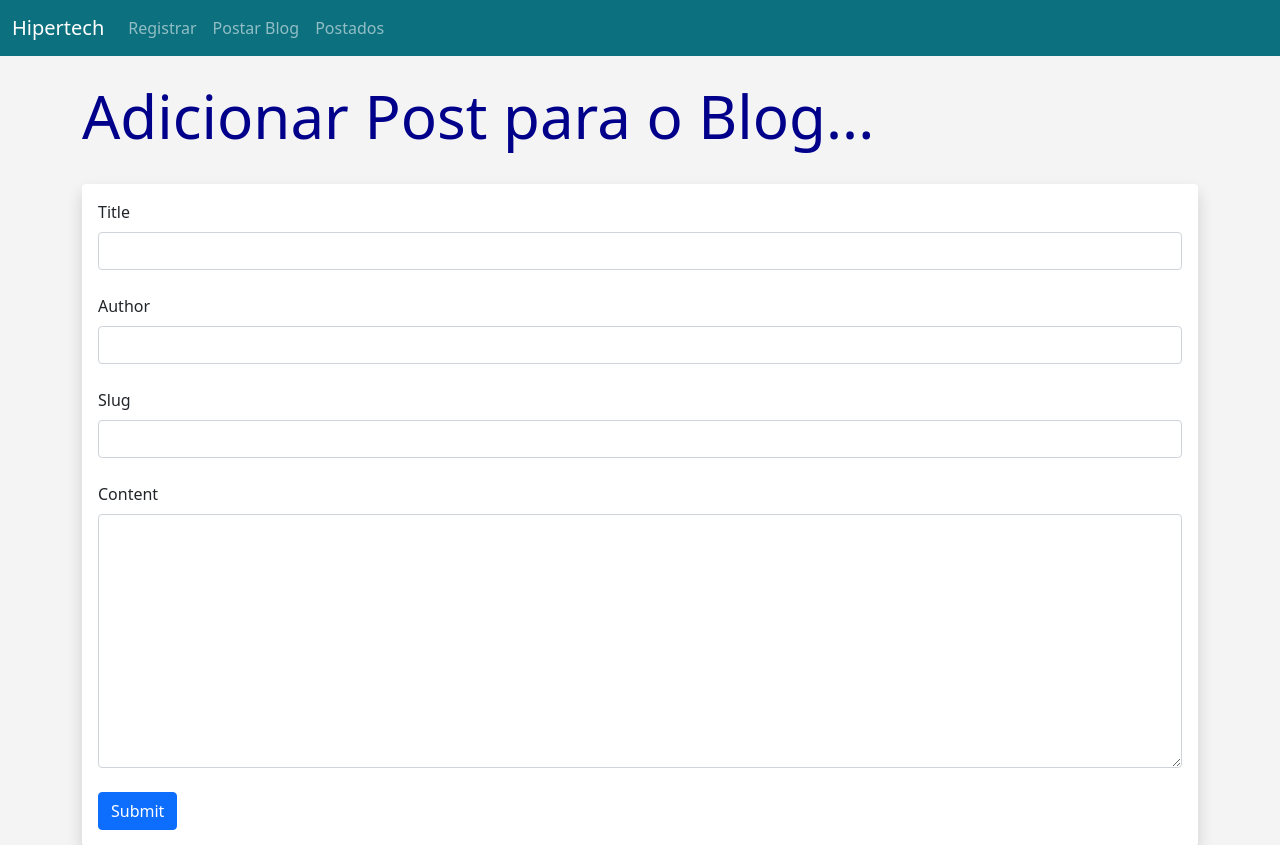
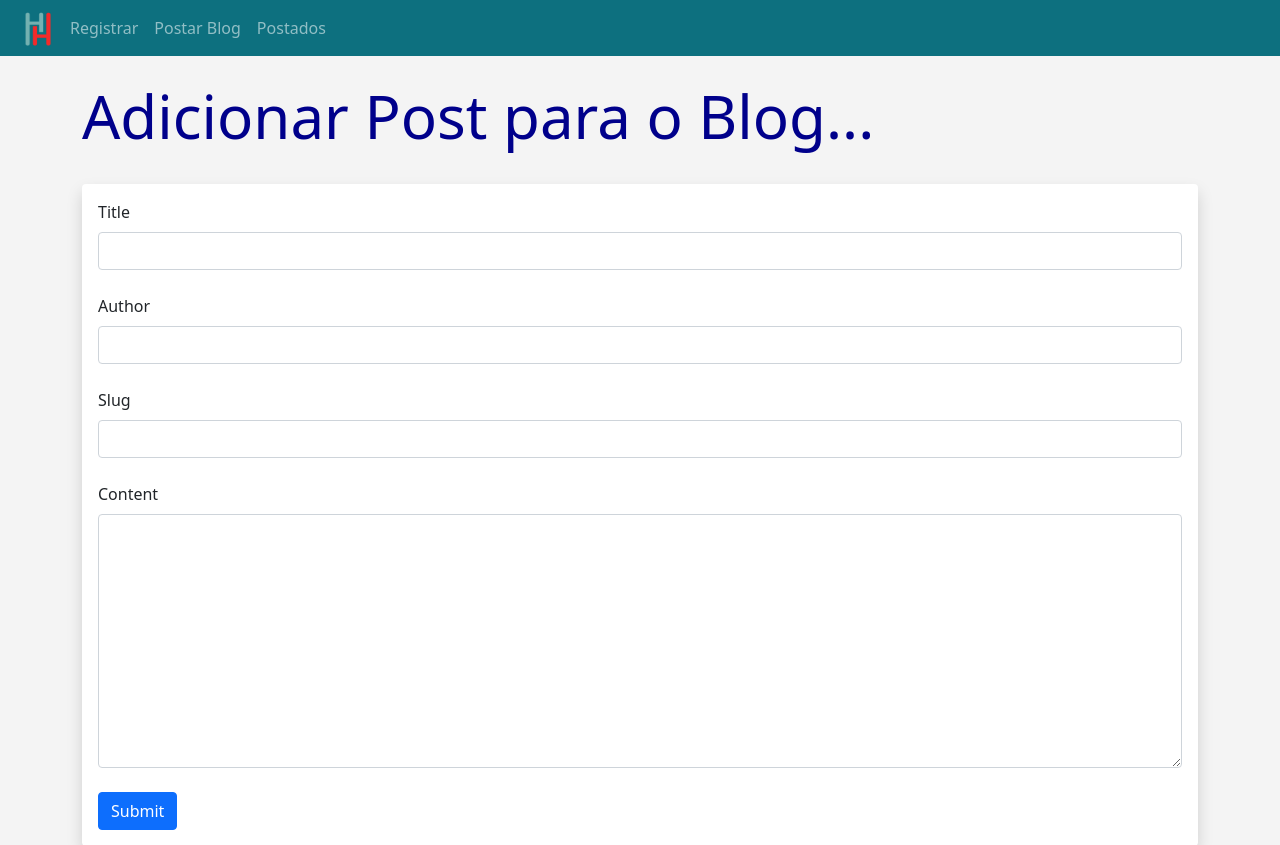
Before and after one commit to iMaary/project-blog-hiperhabit-flask, a Flask app: page /add-post in a window 1280 px wide. Shown: the top 845 px of the page. Run offline with Flask 2, Linux system fonts and the light colour scheme.

Commit message:
logo home navbar hiperhabit added

```diff
--- a/hipertech/templates/navbar.html
+++ b/hipertech/templates/navbar.html
@@ -1,11 +1,13 @@
 <nav class="navbar navbar-expand-lg navbar-dark" style="background: #0D707F;">
     <div class="container-fluid">
-      <a class="navbar-brand" href="{{ url_for('index') }}">Hipertech</a>
+      <a class="navbar-brand" href="{{ url_for('index') }}" style="position: absolute;">
+        <img src="{{ url_for('static', filename='images/logo.png') }}" alt="" width="53px" height="48px" class="d-inline-block align-text-top">
+      </a>
       <button class="navbar-toggler" type="button" data-bs-toggle="collapse" data-bs-target="#navbarSupportedContent" aria-controls="navbarSupportedContent" aria-expanded="false" aria-label="Toggle navigation">
         <span class="navbar-toggler-icon"></span>
       </button>
       <div class="collapse navbar-collapse" id="navbarSupportedContent">
-        <ul class="navbar-nav me-auto mb-2 mb-lg-0">
+        <ul class="navbar-nav me-auto mb-2 mb-lg-0" style="margin-left: 50px;">
 
           <li class="nav-item">
             <a class="nav-link" href="{{ url_for('add_user') }}">Registrar</a>
```
Also changed, not shown: hipertech/static/images/code.jpg (deleted), hipertech/static/images/logo.png (added).
